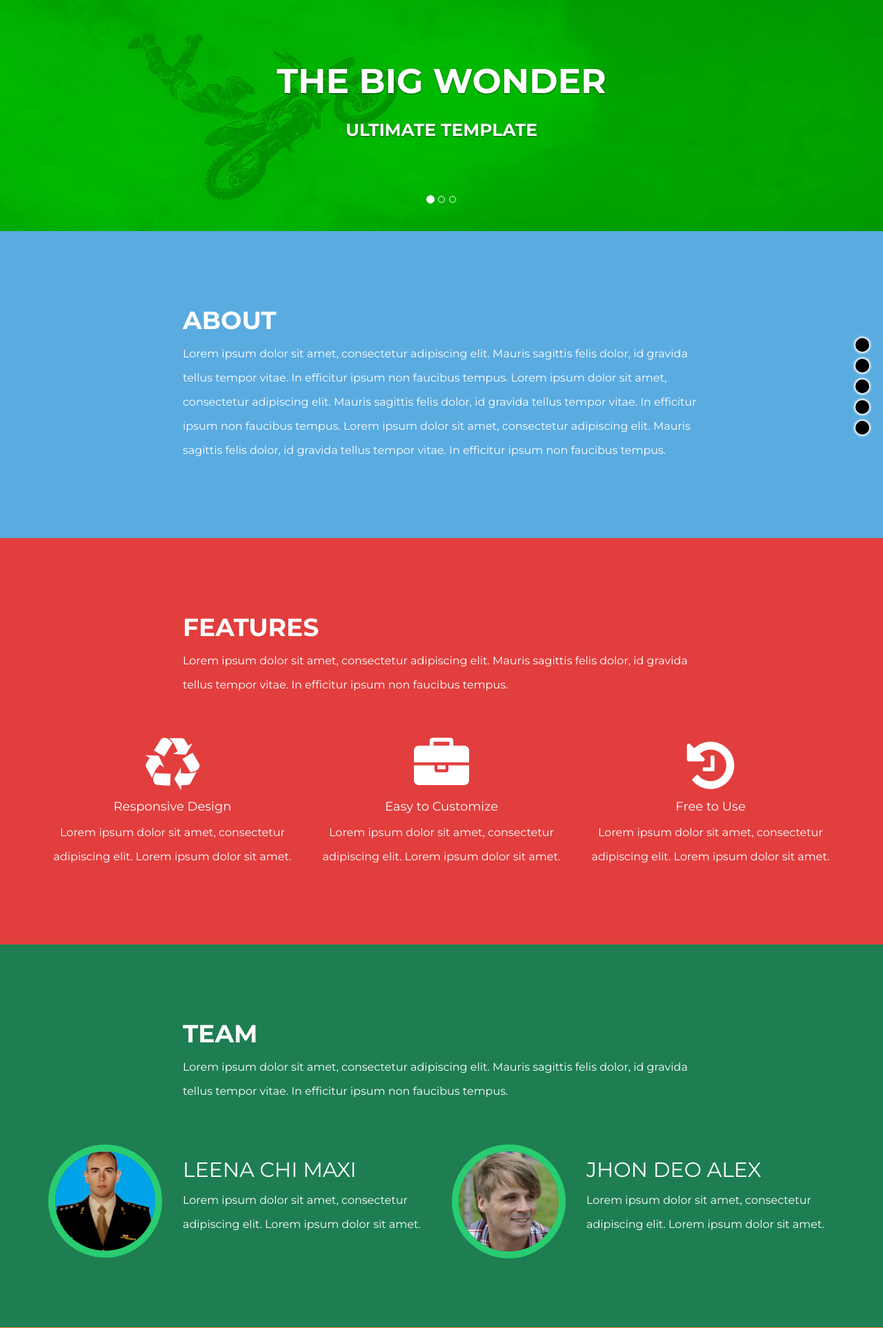
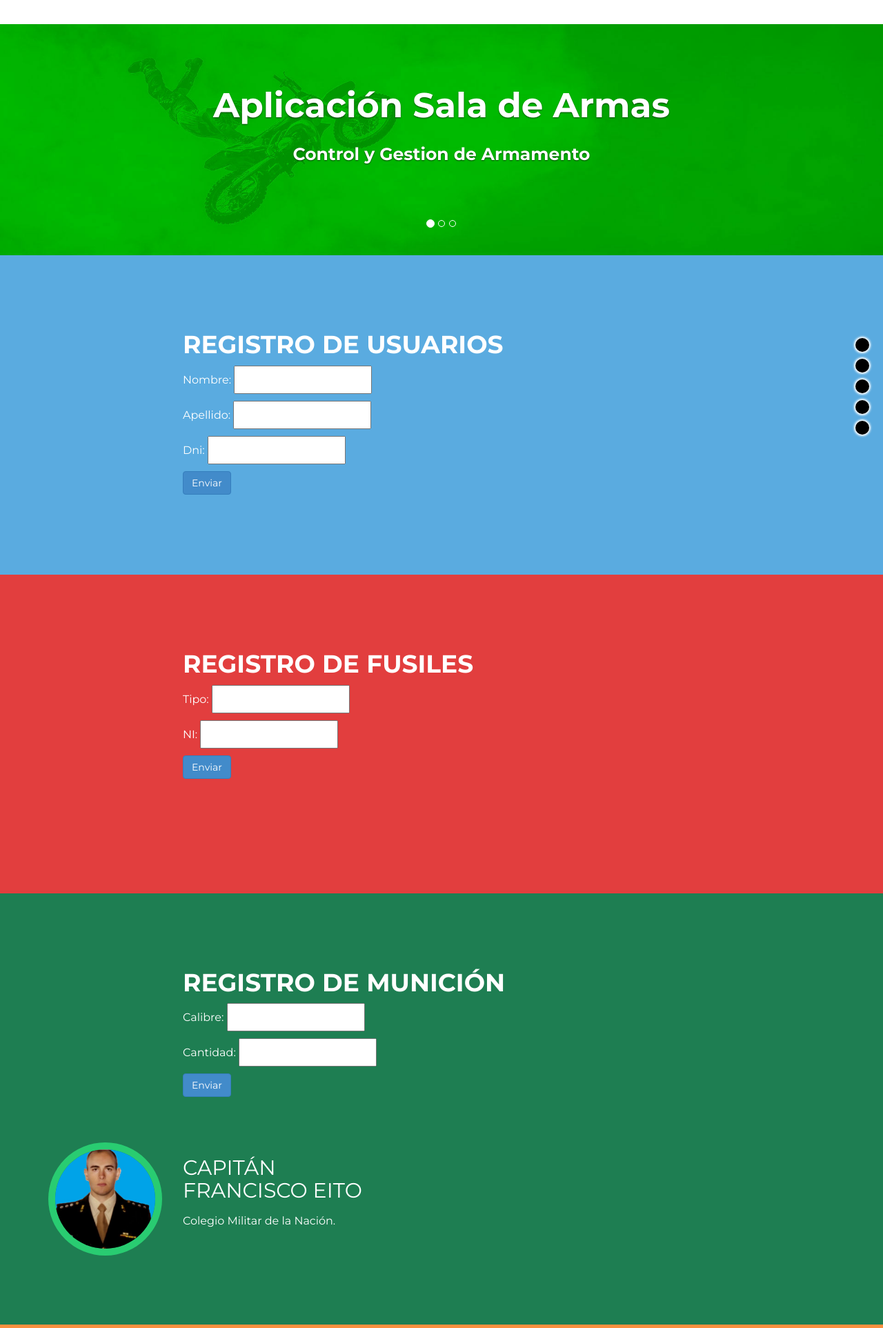
Before and after one commit to Panchoeito/TerceraPreEntrega_EITO, a Django app: template TerceraPreEntrega/Sala_de_armas/templates/Sala_de_armas/registro.html in a window 1280 px wide. Shown: the top 1925 px of the page at 69% size. Run offline with Django 4.2, Linux system fonts and the light colour scheme; the template is opened without the code that fills it: values that come from a table or form of the project are taken from there, others are empty; some libraries are stand-ins or nearby versions.

Commit message:
último commit

```diff
--- /dev/null
+++ b/TerceraPreEntrega/Sala_de_armas/forms.py
@@ -0,0 +1,15 @@
+from django import forms
+
+
+class Registro(forms.Form):
+    nombre = forms.CharField()
+    apellido = forms.CharField()
+    dni = forms.IntegerField()
+
+class Registrofusil(forms.Form):
+    tipo = forms.CharField()
+    ni = forms.IntegerField()
+
+class Registromunicion(forms.Form):
+    calibre = forms.CharField()
+    cantidad = forms.IntegerField()
--- a/TerceraPreEntrega/Sala_de_armas/templates/Sala_de_armas/padre.html
+++ b/TerceraPreEntrega/Sala_de_armas/templates/Sala_de_armas/padre.html
@@ -64,8 +64,8 @@
     <!-- HOME SECTION END-->
     <div id="nav">
         <ul class="list-unstyled">
-            <li><a data-toggle="tooltip" data-placement="left" title="Home" href="#home-sec">Home</a></li>
-            <li><a data-toggle="tooltip" data-placement="left" title="About" href="#about-sec">About</a></li>
+            <li><a data-toggle="tooltip" data-placement="left" title="Home" href="">Inicio</a></li>
+            <li><a data-toggle="tooltip" data-placement="left" title="About" href="/registro/">Registro</a></li>
             <li><a data-toggle="tooltip" data-placement="left" title="Features" href="#features-sec">Features</a></li>
             <li><a data-toggle="tooltip" data-placement="left" title="Team" href="#team-sec">Team</a></li>
             <li><a data-toggle="tooltip" data-placement="left" title="Contact" href="#contact-sec">Contact</a></li>
--- a/TerceraPreEntrega/Sala_de_armas/templates/Sala_de_armas/registro.html
+++ b/TerceraPreEntrega/Sala_de_armas/templates/Sala_de_armas/registro.html
@@ -1,87 +1,28 @@
-<!DOCTYPE html>
-<html xmlns="http://www.w3.org/1999/xhtml">
-<head>
-    <meta charset="utf-8" />
-    <meta name="viewport" content="width=device-width, initial-scale=1, maximum-scale=1" />
-    <meta name="description" content="" />
-    <meta name="author" content="" />
-    <!--[if IE]>
-        <meta http-equiv="X-UA-Compatible" content="IE=edge,chrome=1">
-        <![endif]-->
-    <title>The BIG TEMPLATE : RESPONSIVE and FREE</title>
-    <!-- BOOTSTRAP CORE STYLE CSS -->
-    <link href="assets/css/bootstrap.css" rel="stylesheet" />
-    <!-- FONT AWESOME CSS -->
-    <link href="assets/css/font-awesome.css" rel="stylesheet" />
-    <!-- ANIMATION STYLES -->
-    <link href="assets/css/animate.css" rel="stylesheet" />
-    <!-- CUSTOM STYLE CSS -->
-    <link href="assets/css/style.css" rel="stylesheet" />
-    <!-- GOOGLE FONT -->
-    <link href='http://fonts.googleapis.com/css?family=Montserrat:400,700' rel='stylesheet' type='text/css' />
-</head>
-<body>
+{% extends 'Sala_de_armas/padre.html' %}
 
-    <div id="home-sec">
+{% load static %}
 
-        <div id="carousel-example" class="carousel slide" data-ride="carousel">
+    {% block contenido %}
 
-            <div class="carousel-inner">
-                <div class="item active ">
 
-                    <img src="assets/img/1.jpg" alt="" />
-                    <div class="carousel-caption">
-                        <h1 class="slide-h1 wow bounceInDown" data-wow-duration="1s">THE BIG WONDER</h1>
-                        <h2 class="slide-h2 wow bounceInLeft" data-wow-duration="2s" data-wow-delay="1s">ULTIMATE TEMPLATE</h2>
-                    </div>
-                </div>
-                <div class="item">
-                    <img src="assets/img/1.jpg" alt="" />
-                    <div class="carousel-caption">
-                        <h1 class="slide-h1 wow bounceInDown" data-wow-duration="2s">RESPONSIVE DESIGN</h1>
-                        <h2 class="slide-h2 wow bounceInLeft" data-wow-duration="2s" data-wow-delay="1s">FREE TO USE</h2>
-                    </div>
-                </div>
-                <div class="item">
-                    <img src="assets/img/1.jpg" alt="" />
-                    <div class="carousel-caption">
-                        <h1 class="slide-h1 wow bounceInDown" data-wow-duration="2s">HANDCRAFTED </h1>
-                        <h2 class="slide-h2 wow bounceInLeft" data-wow-duration="2s" data-wow-delay="1s">ONLY FOR YOU</h2>
-                    </div>
-                </div>
-            </div>
-            <!--INDICATORS-->
-            <ol class="carousel-indicators">
-                <li data-target="#carousel-example" data-slide-to="0" class="active"></li>
-                <li data-target="#carousel-example" data-slide-to="1"></li>
-                <li data-target="#carousel-example" data-slide-to="2"></li>
-            </ol>
-
-        </div>
-    </div>
-    <!-- HOME SECTION END-->
-    <div id="nav">
-        <ul class="list-unstyled">
-            <li><a data-toggle="tooltip" data-placement="left" title="Home" href="#home-sec">Home</a></li>
-            <li><a data-toggle="tooltip" data-placement="left" title="About" href="#about-sec">About</a></li>
-            <li><a data-toggle="tooltip" data-placement="left" title="Features" href="#features-sec">Features</a></li>
-            <li><a data-toggle="tooltip" data-placement="left" title="Team" href="#team-sec">Team</a></li>
-            <li><a data-toggle="tooltip" data-placement="left" title="Contact" href="#contact-sec">Contact</a></li>
-        </ul>
-    </div>
-    <!-- NAV SECTION END-->
     <section id="about-sec">
         <div class="container">
             <div class="row">
                 <div class="col-lg-8 col-md-8 col-sm-8 col-lg-offset-2 col-md-offset-2 col-sm-offset-2 col-xs-12">
-                    <h1 data-scroll-reveal="enter from the bottom after 0.1s">ABOUT </h1>
+                    <h1 data-scroll-reveal="enter from the bottom after 0.1s">REGISTRO DE USUARIOS </h1>
                     <p data-scroll-reveal="enter from the bottom after 0.3s">
-                        Lorem ipsum dolor sit amet, consectetur adipiscing elit.
-                  Mauris sagittis felis dolor, id gravida tellus tempor vitae. In efficitur ipsum non faucibus tempus.
-                   Lorem ipsum dolor sit amet, consectetur adipiscing elit.
-                  Mauris sagittis felis dolor, id gravida tellus tempor vitae. In efficitur ipsum non faucibus tempus.
-                   Lorem ipsum dolor sit amet, consectetur adipiscing elit.
-                  Mauris sagittis felis dolor, id gravida tellus tempor vitae. In efficitur ipsum non faucibus tempus.
+
+                        {% if formularioRegistro.errors %}
+                        <p style="color: red;"> Están mal los datos, revisar</p>
+                        {% endif %}
+                        <form action="/registro/" method="POST"> {% csrf_token %}
+
+                            <p>Nombre:   <input type="text" name="nombre"></p>
+                            <p>Apellido: <input type="text" name="apellido"></p>
+                            <p>Dni:      <input type="text" name="dni"></p>
+                            <input href="#" class="btn btn-primary" type="submit" class="formcontrol" value="Enviar"></p>
+
+                        </form>
                     </p>
                 </div>
 
@@ -93,41 +34,24 @@
         <div class="container ">
             <div class="row pad-btm">
                 <div class="col-lg-8 col-md-8 col-sm-8 col-lg-offset-2 col-md-offset-2 col-sm-offset-2 col-xs-12">
-                    <h1 data-scroll-reveal="enter from the bottom after 0.1s">FEATURES </h1>
+                    <h1 data-scroll-reveal="enter from the bottom after 0.1s">REGISTRO DE FUSILES </h1>
                     <p data-scroll-reveal="enter from the bottom after 0.3s">
-                        Lorem ipsum dolor sit amet, consectetur adipiscing elit.
-                  Mauris sagittis felis dolor, id gravida tellus tempor vitae. In efficitur ipsum non faucibus tempus.
+                        {% if formularioRegistrofusil.errors %}
+                        <p style="color: red;"> Están mal los datos, revisar</p>
+                        {% endif %}
+                        <form action="/registro/" method="POST"> {% csrf_token %}
+
+                            <p>Tipo:   <input type="text" name="ni"></p>
+                            <p>NI: <input type="text" name="tipo"></p>
+
+                            <input href="#" class="btn btn-primary" type="submit" class="formcontrol" value="Enviar"></p>
+
+                        </form>
                     </p>
                 </div>
 
             </div>
-            <div class="row ">
-                <div class="col-lg-4 col-md-4 col-sm-4  col-xs-12 text-center" data-scroll-reveal="enter from the bottom after 0.5s">
-                    <i class="fa fa-recycle fa-5x"></i>
-                    <h4 >Responsive Design</h4>
-                    <p>
-                        Lorem ipsum dolor sit amet, consectetur adipiscing elit.
-                            Lorem ipsum dolor sit amet.
-                    </p>
-                </div>
-                <div class="col-lg-4 col-md-4 col-sm-4  col-xs-12 text-center" data-scroll-reveal="enter from the bottom after 0.7s" >
-                    <i class="fa fa-briefcase fa-5x"></i>
-                    <h4>Easy to Customize</h4>
-                    <p>
-                        Lorem ipsum dolor sit amet, consectetur adipiscing elit.
-                          Lorem ipsum dolor sit amet.
-                    </p>
-                </div>
-                <div class="col-lg-4 col-md-4 col-sm-4  col-xs-12 text-center" data-scroll-reveal="enter from the bottom after 0.9s">
-                    <i class="fa fa-history fa-5x"></i>
-                    <h4>Free to Use</h4>
-                    <p>
-                        Lorem ipsum dolor sit amet, consectetur adipiscing elit.
-                           Lorem ipsum dolor sit amet.
-                    </p>
-                </div>
 
-            </div>
 
         </div>
 
@@ -137,37 +61,36 @@
         <div class="container">
             <div class="row pad-btm">
                 <div class="col-lg-8 col-md-8 col-sm-8 col-lg-offset-2 col-md-offset-2 col-sm-offset-2 col-xs-12">
-                    <h1 data-scroll-reveal="enter from the bottom after 0.1s">TEAM </h1>
+                    <h1 data-scroll-reveal="enter from the bottom after 0.1s">REGISTRO DE MUNICIÓN </h1>
                     <p data-scroll-reveal="enter from the bottom after 0.3s">
-                        Lorem ipsum dolor sit amet, consectetur adipiscing elit.
-                  Mauris sagittis felis dolor, id gravida tellus tempor vitae. In efficitur ipsum non faucibus tempus.
+                        {% if formularioRegistromunicion.errors %}
+                        <p style="color: red;"> Están mal los datos, revisar</p>
+                        {% endif %}
+                        <form action="/registro/" method="POST"> {% csrf_token %}
+
+                            <p>Calibre:   <input type="text" class="formcontrol" name="calibre"></p>
+                            <p>Cantidad: <input type="text" class="formcontrol" name="cantidad"></p>
+
+                            <input href="#" class="btn btn-primary" type="submit" class="formcontrol" value="Enviar"></p>
+
+                        </form>
                     </p>
                 </div>
 
             </div>
             <div class="row">
                 <div class="col-lg-2 col-md-2 col-sm-2  col-xs-12 " data-scroll-reveal="enter from the bottom after 0.4s">
-                    <img src="assets/img/1t.jpg" class="img-circle img-responsive set-img" />
+                    <img src="{% static 'Sala_de_armas/assets/img/1t.jpg' %}" class="img-circle img-responsive set-img" />
 
                 </div>
                 <div class="col-lg-4 col-md-4 col-sm-4  col-xs-12 " data-scroll-reveal="enter from the bottom after 0.5s">
-                    <h2>LEENA CHI MAXI</h2>
+                    <h2>CAPITÁN <br> FRANCISCO EITO <br/></h2>
                     <p>
-                        Lorem ipsum dolor sit amet, consectetur adipiscing elit.
-                          Lorem ipsum dolor sit amet.
+                        Colegio Militar de la Nación.
                     </p>
                 </div>
-                <div class="col-lg-2 col-md-2 col-sm-2  col-xs-12 " data-scroll-reveal="enter from the bottom after 0.6s">
-                    <img src="assets/img/2t.jpg" class="img-circle img-responsive set-img" />
 
-                </div>
-                <div class="col-lg-4 col-md-4 col-sm-4  col-xs-12 " data-scroll-reveal="enter from the bottom after 0.7s">
-                    <h2>JHON DEO ALEX</h2>
-                    <p>
-                        Lorem ipsum dolor sit amet, consectetur adipiscing elit.
-                           Lorem ipsum dolor sit amet.
-                    </p>
-                </div>
+
             </div>
 
         </div>
@@ -178,10 +101,9 @@
         <div class="container">
             <div class="row pad-btm">
                 <div class="col-lg-8 col-md-8 col-sm-8 col-lg-offset-2 col-md-offset-2 col-sm-offset-2 col-xs-12">
-                    <h1 data-scroll-reveal="enter from the bottom after 0.1s">CONTACT </h1>
+                    <h1 data-scroll-reveal="enter from the bottom after 0.1s">CONTACTO </h1>
                     <p data-scroll-reveal="enter from the bottom after 0.3s">
-                        Lorem ipsum dolor sit amet, consectetur adipiscing elit.
-                  Mauris sagittis felis dolor, id gravida tellus tempor vitae. In efficitur ipsum non faucibus tempus.
+                        Para soporte contactar a panchoeito@hotmail.com
                     </p>
                 </div>
 
@@ -189,17 +111,17 @@
             <div class="row pad-btm">
 
                 <div class="col-lg-6 col-md-6 col-sm-6 col-xs-12  " data-scroll-reveal="enter from the bottom after 0.5s">
-                    <h2>Our Location</h2>
+                    <h2>DIRECCIÓN</h2>
                     <p>
-                        234/89 , UGCH BUILDING HOUSE,
+                        Ruta Provincial 201 y Aviador Benjamin Matienzo,
                            <br />
-                        DOUBLE LANE, NEW YORK CITY,
+                        EL PALOMAR, PROVINCIA DE BUENOS AIRES,
                            <br />
-                        UNITED STATES
+                        ARGENTINA
                     </p>
                 </div>
                 <div class="col-lg-2 col-md-2 col-sm-2  col-xs-12 " data-scroll-reveal="enter from the bottom after 0.6s">
-                    <img src="assets/img/1t.jpg" class="img-circle img-responsive cnt-img" />
+                    <img src="{% static 'Sala_de_armas/assets/img/1t.jpg' %}" class="img-circle img-responsive cnt-img" />
 
                 </div>
                 <div class="col-lg-4 col-md-4 col-sm-4  col-xs-12 " data-scroll-reveal="enter from the bottom after 0.6s">
@@ -220,24 +142,5 @@
 
     </section>
     <!-- CONTACT SECTION END-->
-    <div id="footer-sec">
-           &nbsp;2014 Yourdomain.com |
-             <a href="http://binarytheme.com" style="font-size: 14px; color: #fff" target="_blank">Design by : binarytheme.com</a>
 
-    </div>
-    <!-- FOOTER SECTION END-->
-    <!--CORE SCRIPTS-->
-    <script src="assets/js/jquery-1.11.1.js"></script>
-    <!--BOOTSTRAP SCRIPTS-->
-    <script src="assets/js/bootstrap.js"></script>
-    <!--WOW SCRIPTS-->
-    <script src="assets/js/wow.js"></script>
-    <!--SCROLL SCRIPTS-->
-    <script src="assets/js/jquery.smooth-scroll.min.js"></script>
-    <!--SCROLL ANIMATION SCRIPTS-->
-    <script src="assets/js/scrollReveal.js"></script>
-    <!--CUSTOM SCRIPTS-->
-    <script src="assets/js/custom.js"></script>
-</body>
-
-</html>
+    {% endblock %}
```
Also changed, not shown: TerceraPreEntrega/Sala_de_armas/models.py (+7 -0 lines), TerceraPreEntrega/Sala_de_armas/views.py (+55 -1 lines), TerceraPreEntrega/Sala_de_armas/migrations/0003_municion.py (added).
